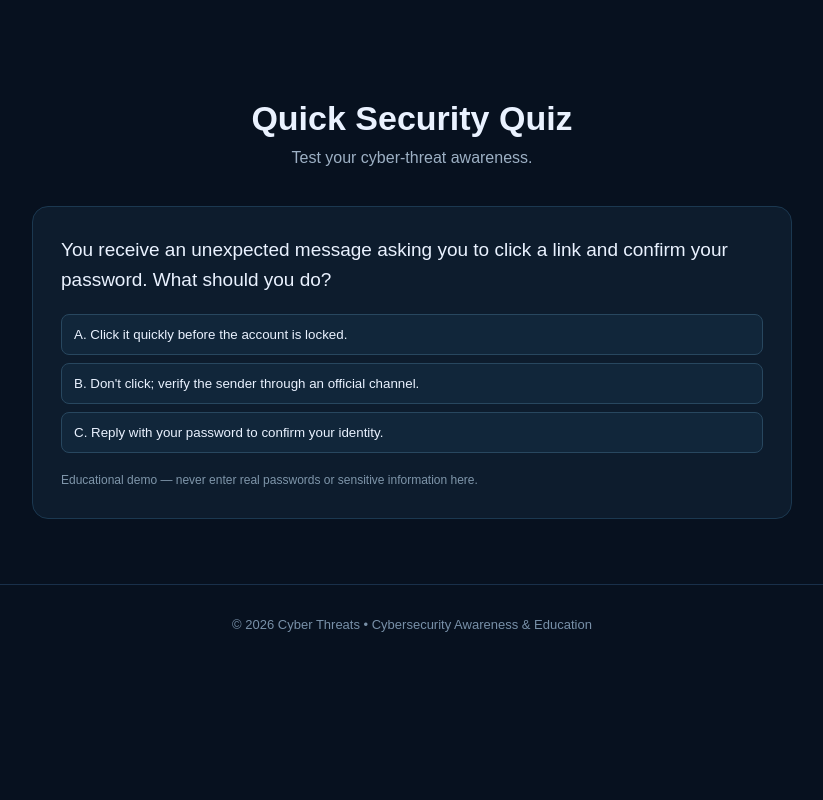
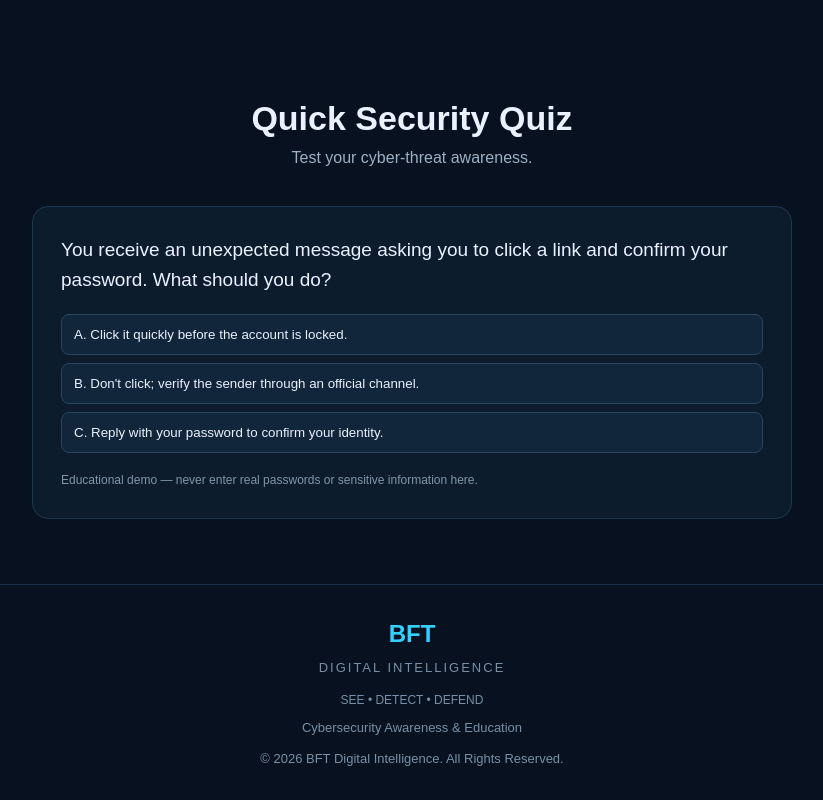
Before and after one commit to DevElpee/cyber-threats, a plain HTML site: page index.html in a window 1280 px wide. Shown: the part 1562-2362 px from the top of the page, without its empty margins (228-1051 px from the left). Before the commit the page ends 2228 px from the top, so only its background shows below. Drawn offline with Linux system fonts and the light colour scheme.

Commit message:
Revise footer with BFT branding and copyright
Updated footer to include BFT branding and copyright information.

```diff
--- a/index.html
+++ b/index.html
@@ -81,7 +81,19 @@ footer{text-align:center;padding:30px;color:#7890a8;border-top:1px solid #19304a
   </div>
 </section>
 
-<footer>© 2026 Cyber Threats • Cybersecurity Awareness & Education</footer>
+<footer>
+  <div style="font-size:24px;font-weight:800;color:#35d0ff;">BFT</div>
+  <div style="font-size:13px;letter-spacing:2px;margin:5px 0 12px;">
+    DIGITAL INTELLIGENCE
+  </div>
+  <div style="font-size:12px;margin-bottom:8px;">
+    SEE • DETECT • DEFEND
+  </div>
+  <div>Cybersecurity Awareness & Education</div>
+  <div style="margin-top:10px;">
+    © 2026 BFT Digital Intelligence. All Rights Reserved.
+  </div>
+</footer>
 
 <script>
 function answer(correct){
```
